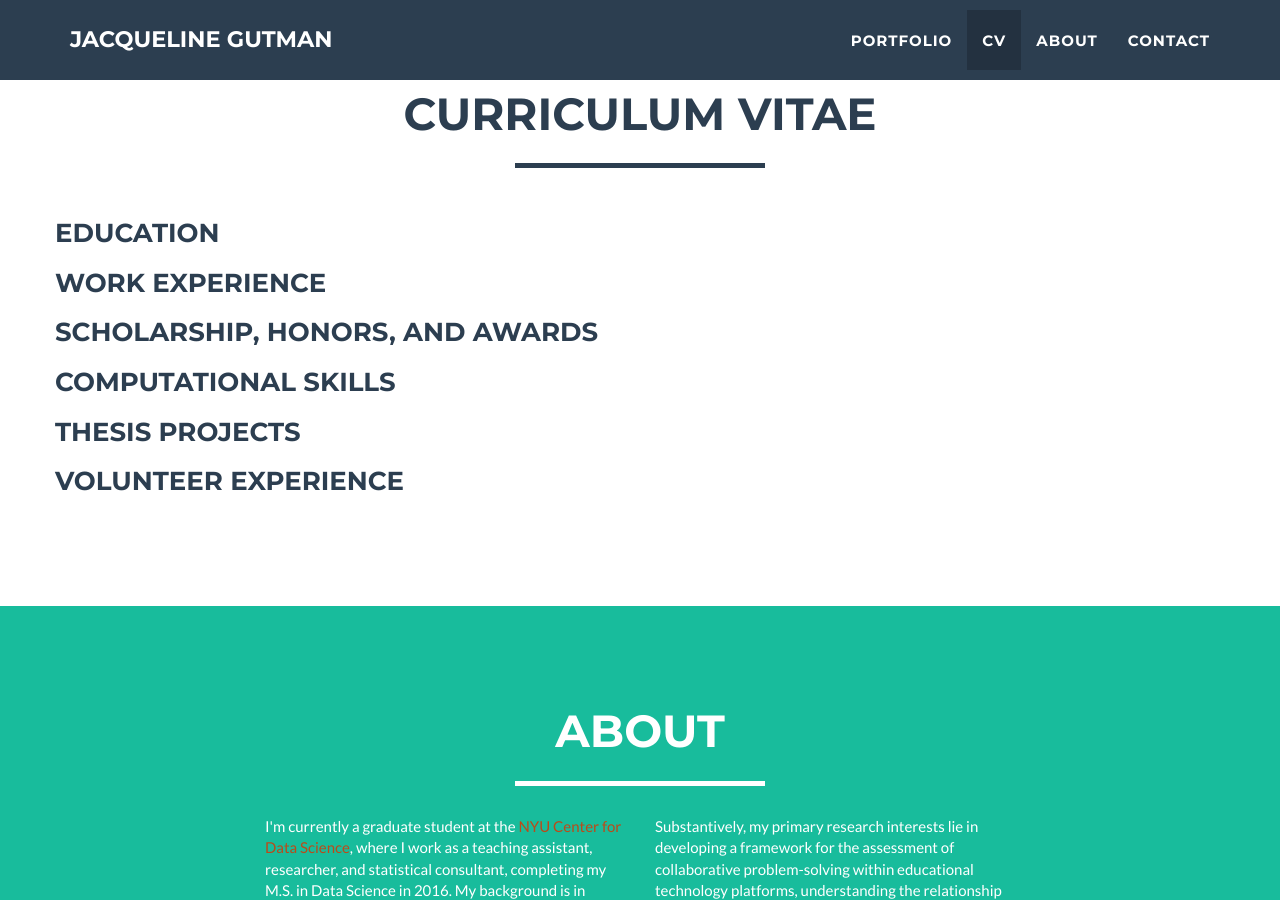
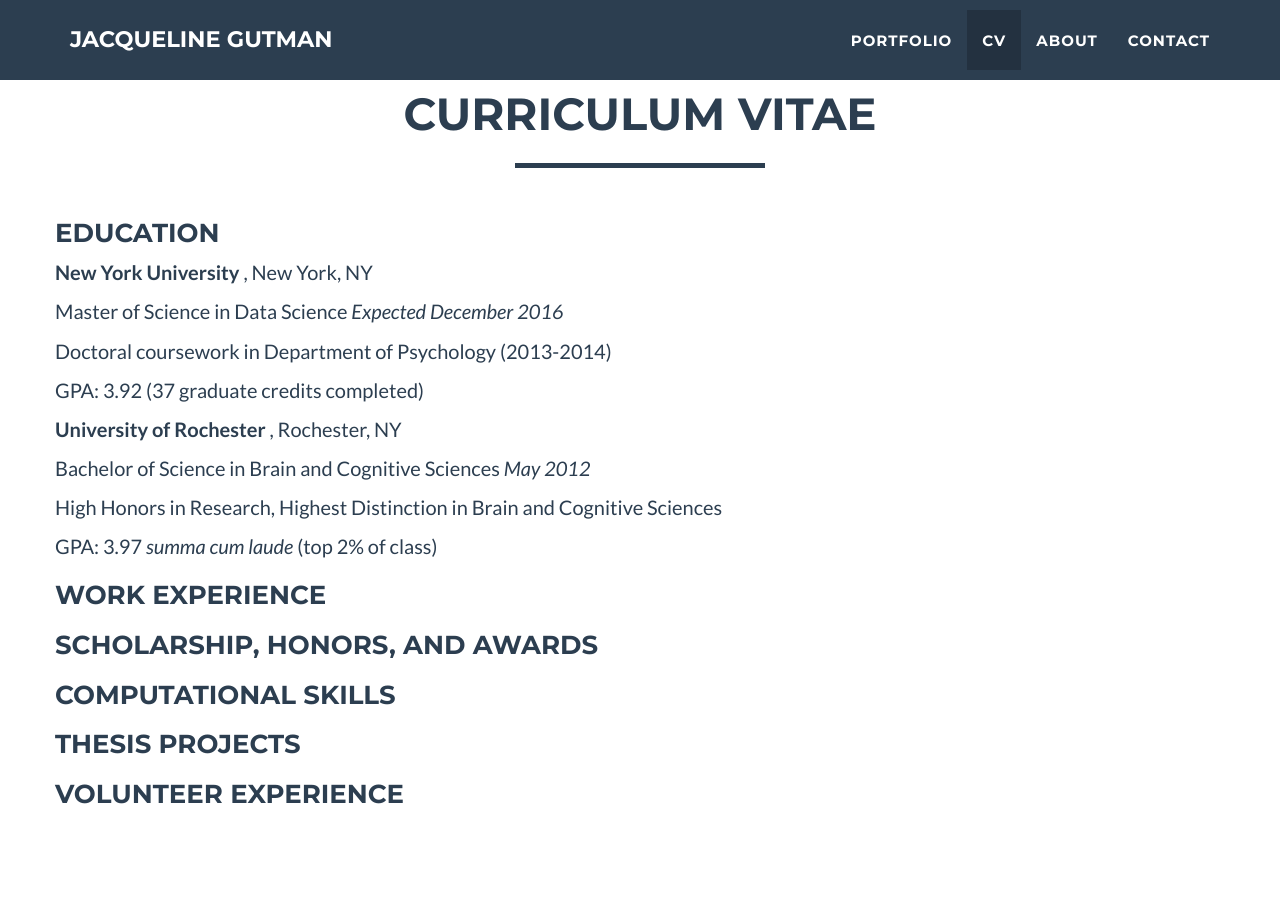
Before and after one commit to jgutman/jgutman.github.io, a Jekyll site: the page built from index.html, in a window 1280 px wide and 900 px high, scrolled down 1667 px. Built offline with Jekyll 4.4.1, drawn with Linux system fonts in a browser that asks for light colours.

Commit message:
add education section

```diff
--- a/_includes/cv.html
+++ b/_includes/cv.html
@@ -9,6 +9,21 @@
            </div>
            <div class="row">
                <h3> Education </h3>
+               <div> <p><b> New York University </b>, New York, NY</p>
+                 <p> Master of Science in Data Science <i>Expected December 2016</i></p>
+                 <p> Doctoral coursework in Department of Psychology (2013-2014) </p>
+                 <p> GPA: 3.92 (37 graduate credits completed) </p>
+               </div>
+               <div>
+                 <p><b> University of Rochester </b>, Rochester, NY</p>
+                   <p> Bachelor of Science in Brain and Cognitive Sciences <i>May 2012</i></p>
+                   <p> High Honors in Research, Highest Distinction in Brain and Cognitive Sciences </p>
+                   <p> GPA: 3.97 <i> summa cum laude</i> (top 2% of class) </p>
+               </div>
+               <div>
+
+               </div>
+
                <h3> Work Experience </h3>
                <h3> Scholarship, Honors, and Awards </h3>
                <h3> Computational Skills </h3>
```
Also changed, not shown: 8 other files.
